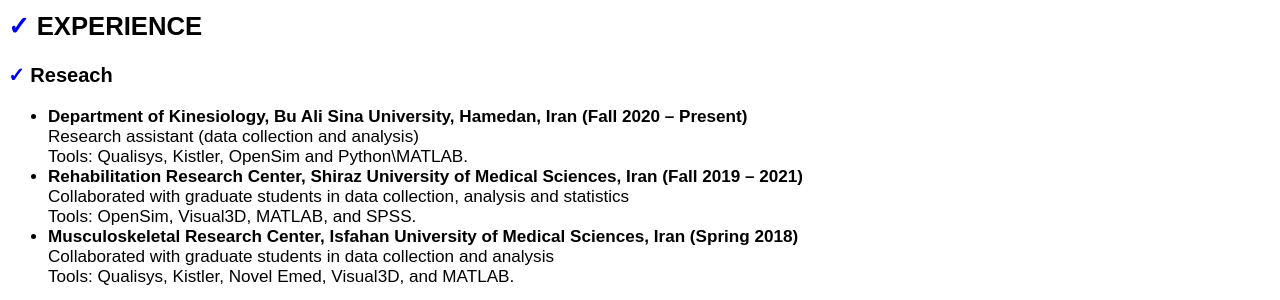
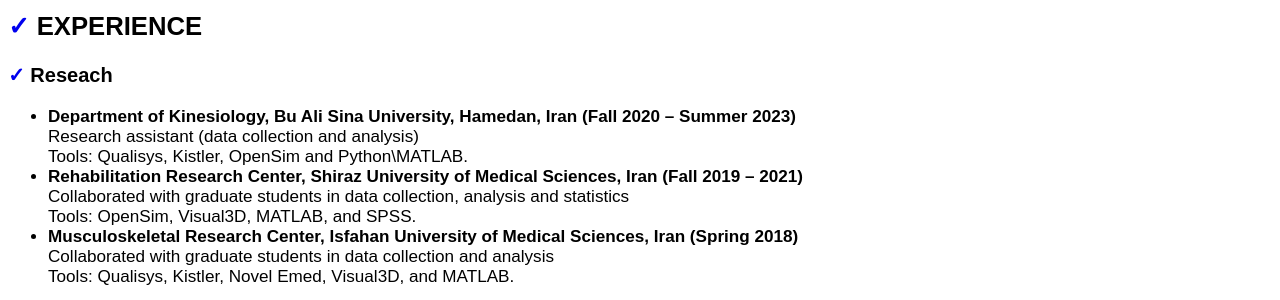
Before and after one commit to mrrezaie/mrrezaie.github.io, a Jekyll site: the page cv.html, which Jekyll copies as it is, in a window 1280 px wide and 900 px high, scrolled down 668 px. Shown: the part 153-453 px from the top of the window. Built offline with Jekyll 4.4.1, drawn with Linux system fonts in a browser that asks for light colours; some of the changed text lies outside the part shown.

Commit message:
Update cv.html

```diff
--- a/cv.html
+++ b/cv.html
@@ -72,7 +72,7 @@
 <h2 id="experience"> <a href="#experience">&#10003</a> <b>EXPERIENCE</b> </h2>
 
 <h3 id="experience#research"> <a href="#experience#research">&#10003</a> <b>Reseach</b> </h3>
-<ul><li> <b>Department of Kinesiology, Bu Ali Sina University, Hamedan, Iran (Fall 2020 – Present) </b>
+<ul><li> <b>Department of Kinesiology, Bu Ali Sina University, Hamedan, Iran (Fall 2020 – Summer 2023) </b>
 		<br>Research assistant (data collection and analysis)
 		<br>Tools: Qualisys, Kistler, OpenSim and Python\MATLAB.</li>
 	<li> <b>Rehabilitation Research Center, Shiraz University of Medical Sciences, Iran (Fall 2019 – 2021) </b>
@@ -180,10 +180,10 @@
 	<br>Musculoskeletal Research Center, School of Rehabilitation Sciences
 	<br>Isfahan University of Medical Sciences, Isfahan, Iran
 	<br>Email: <a href="mailto:sadeghi@rehab.mui.ac.ir" target="_blank" rel="noopener noreferrer">sadeghi@rehab.mui.ac.ir</a> </p> -->
-<p> <b>Nader Farahpour</b>, Professor
+<!-- <p> <b>Nader Farahpour</b>, Professor
 	<br>Department of Kinesiology, Faculty of Physical Education and Sport Sciences
 	<br>Bu Ali Sina University, Hamedan, Iran
-	<br>Email: <a href="mailto:naderfarahpour1@gmail.com" target="_blank" rel="noopener noreferrer">naderfarahpour1@gmail.com</a> </p>
+	<br>Email: <a href="mailto:naderfarahpour1@gmail.com" target="_blank" rel="noopener noreferrer">naderfarahpour1@gmail.com</a> </p> -->
 <p> <b>Farzaneh Haghighat</b>, Ph.D. in Physiotherapy
 	<br>Department of Physiotherapy, School of Rehabilitation Sciences
 	<br>Shiraz University of Medical Sciences, Shiraz, Iran
```
